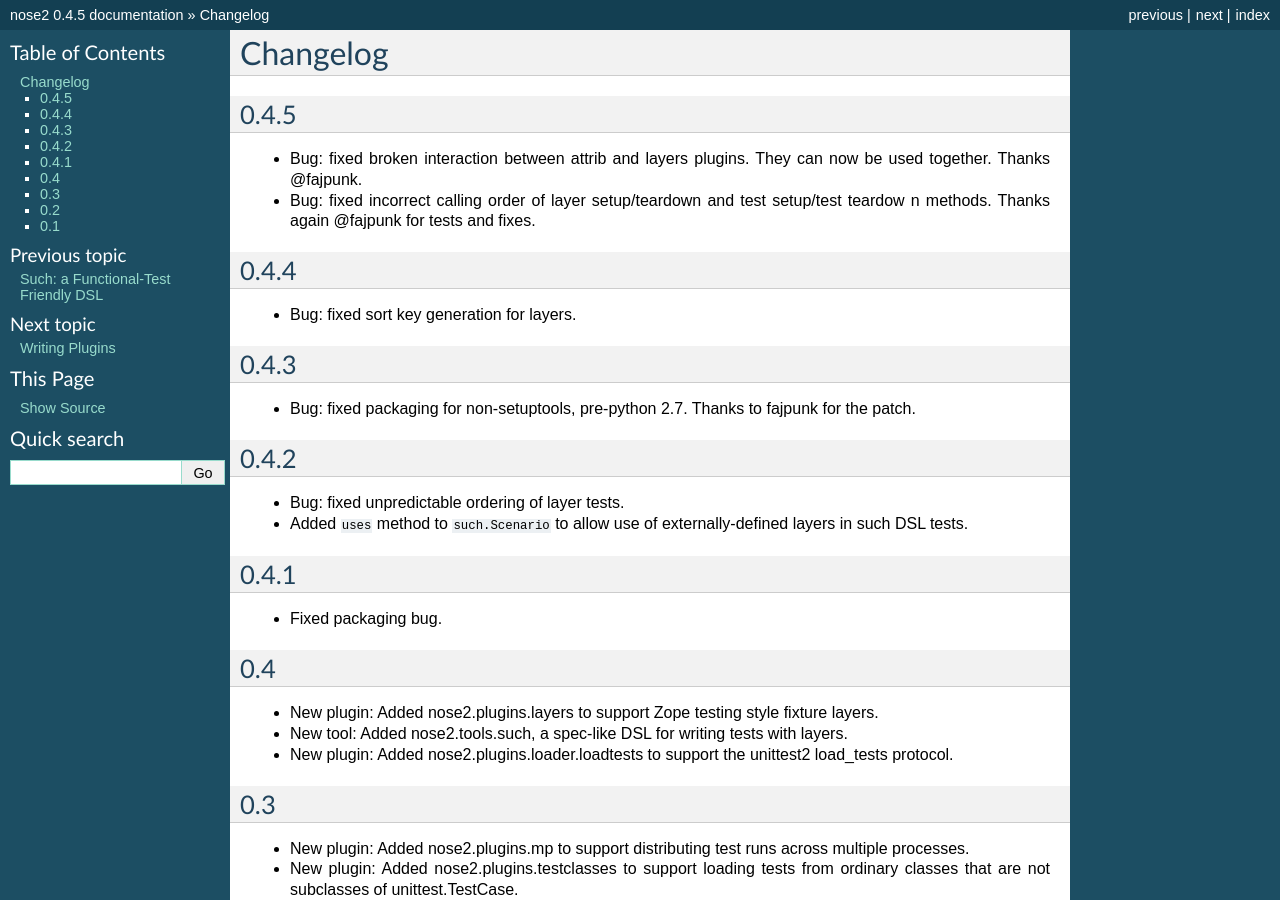
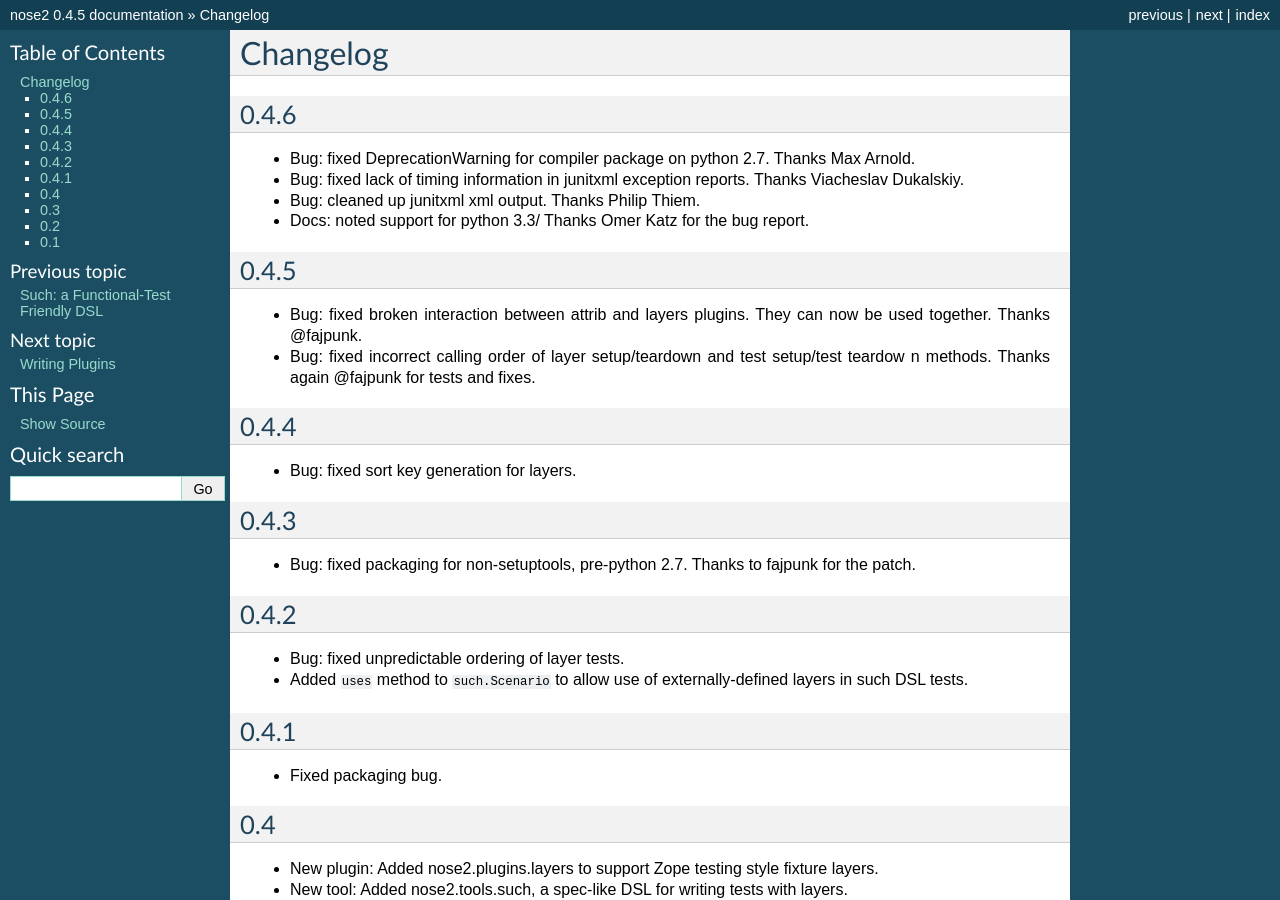
Before and after one commit to nose-devs/nose2, a Sphinx documentation site: the page built from docs/changelog.rst, in a window 1280 px wide and 900 px high. Built offline with Sphinx 7.4.7, drawn with Linux system fonts in a browser that asks for light colours.

Commit message:
Update changelog

```diff
--- a/docs/changelog.rst
+++ b/docs/changelog.rst
@@ -1,5 +1,18 @@
 Changelog
 =========
+
+0.4.6
+-----
+
+* Bug: fixed DeprecationWarning for compiler package on python 2.7.
+  Thanks Max Arnold.
+
+* Bug: fixed lack of timing information in junitxml exception reports. Thanks
+  Viacheslav Dukalskiy.
+
+* Bug: cleaned up junitxml xml output. Thanks Philip Thiem.
+
+* Docs: noted support for python 3.3/ Thanks Omer Katz for the bug report.
 
 0.4.5
 -----
```
